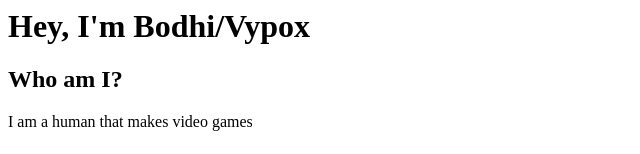
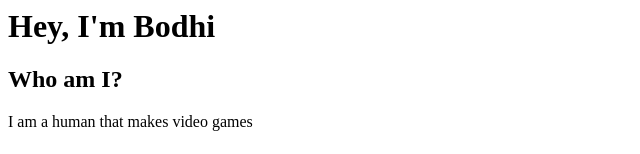
Before and after one commit to Bodhiston/mainsite, a plain HTML site: page index.html in a window 1280 px wide. Shown: the top 154 px of the page, without its empty margins (0-640 px from the left). Drawn offline with Linux system fonts and the light colour scheme.

Commit message:
Update index.html
Removed Vypox from name

```diff
--- a/index.html
+++ b/index.html
@@ -1,6 +1,6 @@
 <html>
 	<h1>
-		Hey, I'm Bodhi/Vypox
+		Hey, I'm Bodhi
 	</h1>
 	<body>
 		<h2>
```
